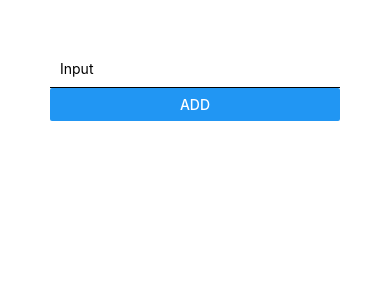
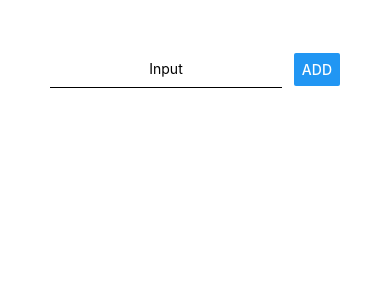
Before and after one commit to steffanciprian/ReactNativeTutorial, a React Native app: screen / in a window 390 px wide. Shown: the top 300 px of the page. Built offline with nearby package versions, Linux system fonts and the light colour scheme.

Commit message:
Al doilea commit- styles

```diff
--- a/App.js
+++ b/App.js
@@ -8,11 +8,22 @@ export default function App() {
       <View style={
           {padding : 50}
       }>
-          <View>
+          <View style={
+              {
+              flexDirection: "row",
+              justifyContent: 'space-between',
+              alignItems: "center"
+              }}
+          >
               <TextInput
                   placeholder="Input"
-                  style={{borderBottomWidth: 1, borderColor: "black", padding: 10}}
-
+                  style={{
+                      width:"80%",
+                      borderBottomWidth: 1,
+                      borderColor: "black",
+                      padding: 10,
+                      textAlign:"center",
+                  }}
               />
               <Button title="Add"/>
           </View>
```
